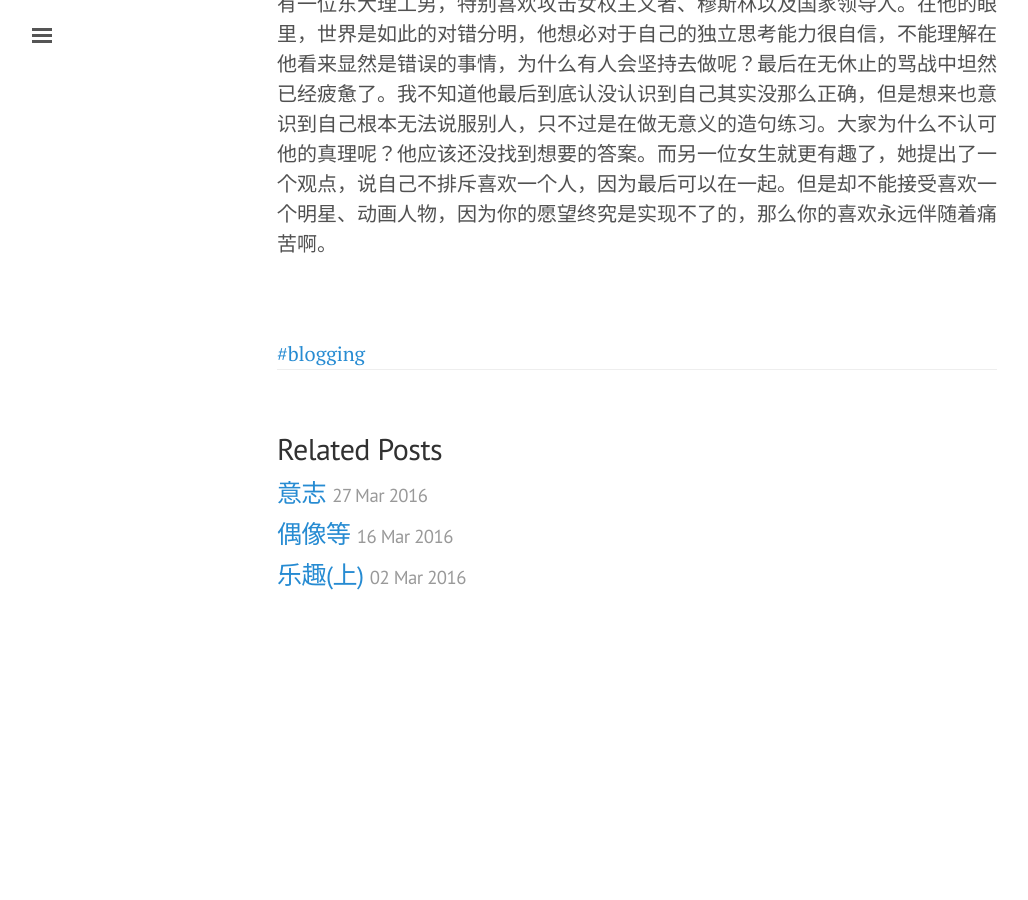
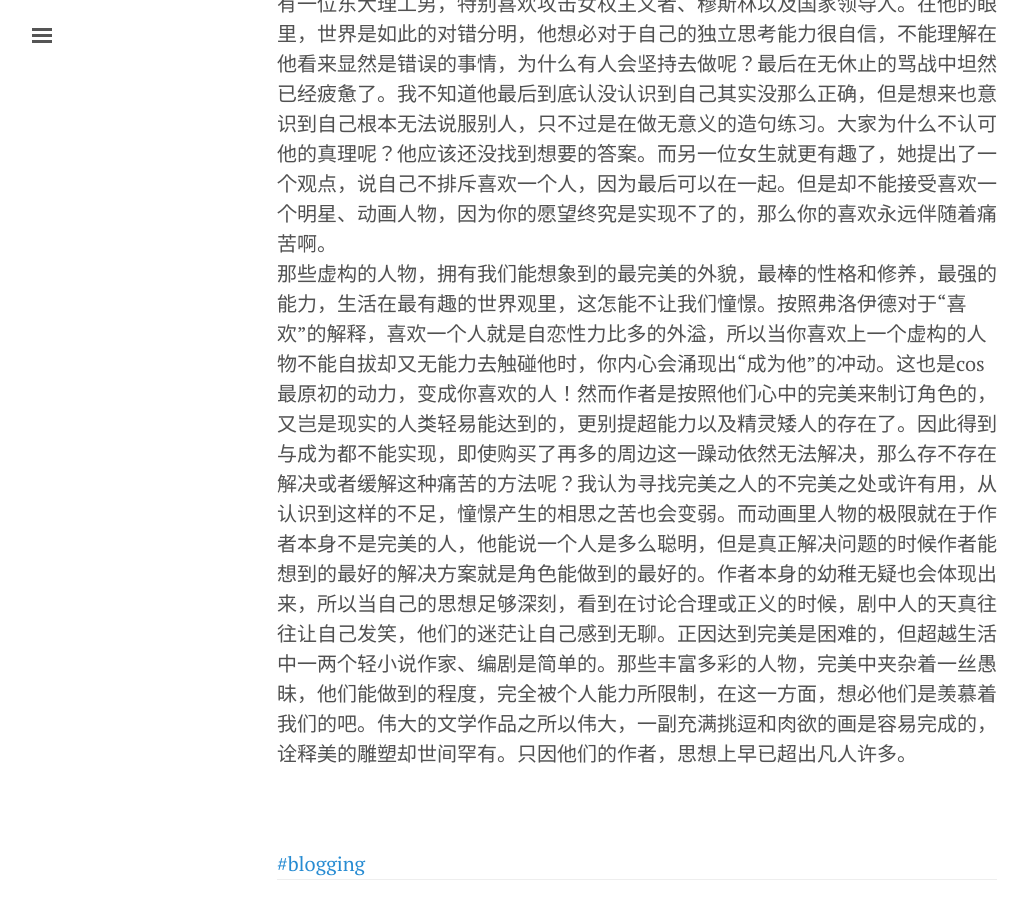
Before and after one commit to yamanka/blog, a Jekyll site: the page built from _posts/2016-04-20-杂.md, in a window 1280 px wide and 900 px high, scrolled down 1539 px. Shown: the whole window, without its empty margins (3-1031 px from the left). Built offline with Jekyll 4.4.1, drawn with Linux system fonts in a browser that asks for light colours; comment, search, counter and statistics services are not loaded; before the commit the page ends 2191 px from its top, so only the background shows below that.

Commit message:
Update 2016-04-20-杂.md

```diff
--- a/_posts/2016-04-20-杂.md
+++ b/_posts/2016-04-20-杂.md
@@ -7,4 +7,5 @@ tags: [blogging]
 ---
 真的好久都没写东西了，最近好多烦心事弄得自己很暴躁，之前从公司离职以为自己终于自由了有时间做很多事情，但是果然痛苦是普遍存在的，一个消失了剩下的就纷至沓来。转眼就要5月份了，其实想想根本就没多少可以支配的时间嘛，毕设本来觉得很简单的事情结果和论文上一比就觉得有很长的路要走。自由吗？当然是自由的，看着外面艳阳高照，随时可以出勤挥洒一波汗水。然而自己却是不能忍受一丁点不自由的，一个下午的开会预定就能破坏一早上的心情，从这个角度看，在上午的我被开会束缚住。因此有毕设要做的我，在毕设真正完成之前想必也是不自由的吧。动物与人类的区别之一，就是动物仅凭经验与本能活在当下，而人类拥有着理性足以思考未来，但是这真的是好事吗？当我们窥伺未来，规划未来的时候，痛苦和烦扰也随之而来，走在实现梦想道路上的我们，明明有着更加光明的未来，却也羡慕躺在草坪上晒太阳的狗。但要我们真的舍弃一切，过着狗一样优哉游哉的生活，却也是办不到的。吞食了智慧之果的我们无法放弃智慧，无所事事的罪恶以及对未来的恐惧会瞬间击碎那份淡然，催促着你在和大家一样的路上前进。说到底，都是自找的。<br>
 微信朋友圈向来是降低智商的地方，今天看到一条这样的转发，意思是一个男人的儿子在商场走散了，但是告诉保安保安不管，于是用消防器砸碎了周大福的玻璃橱柜，商场被封闭，保安集体出动，最后找到了他的儿子，让大家给这个男人的机智点赞。看完了我就一副mdzz的表情，中国的这些家长只要涉及到孩子方面的事情就什么底线就没有了，孩子高考时封堵道路也成了合理的事情。然而我想说的确是一种娱乐至死的社会现象，我听说娱乐至死这个词是在很久之前了，当初还不以为然，大家都开开心心的不是好事吗？但是现在看来问题就是这娱乐是不健康、无原则的，在这背后是极度的利己主义以及思想的匮乏。我们将这个故事扩展一下，如果搞破坏找孩子是值得喝彩的，那么掏出刀子杀人引来警察找孩子是不是也该点个赞呢？我们用这个来反问时多半会被认为不可理喻，因为杀人是件很严重的事，是突破了人的底线的。如果我们将人性想得恶一些，那么不能突破这条底线的理由就是杀人是要坐牢被枪毙的，这得不偿失。这看似没有什么问题，但是只是因为害怕惩罚才制止了行为是可怕的，真正阻止你的，不该因为面前是一条宝贵的人命吗？人不应该为一己之利夺取一条无辜的人命。我觉得能理解这一点的人，对于大肆破坏来寻求帮助的行为，也是不会认同的。基督教在这个年代的影响力已大不如前了，更别说在中国了，但是宗教向来和哲学捆绑的很紧，现代人尤其是很多中国人乐于标榜自己为无神论者排斥宗教思想，但是其实也在同时排斥掉了背后的哲学问题，不去想，也不去理解。在中国相比于基督教佛教更为普及些，但是同样的，对于佛学却很少有人问津，因为求佛，不过是求神帮忙实现愿望，可笑的是，其实佛教本质上也是无神的。因而那些大科学家们都信教也就不那么不能理解了，信条什么的自然是贬义词，但是信条却能让一个人在不花费太多时间思考的前提下，更像一个健康的人。然而形形色色的人，自以为摆脱了神，更加自由，熟不知早已深陷个体与欲望的牢笼中，一举一动都像被束缚着。<br>
-但是比较欣慰的是我能从现在的年轻人身上看到，他们虽然排斥或者不知道怎么思考这些问题，但是确实足够敏感去感受、发现这些问题的存在的。在我微博首页上有一位东大理工男，特别喜欢攻击女权主义者、穆斯林以及国家领导人。在他的眼里，世界是如此的对错分明，他想必对于自己的独立思考能力很自信，不能理解在他看来显然是错误的事情，为什么有人会坚持去做呢？最后在无休止的骂战中坦然已经疲惫了。我不知道他最后到底认没认识到自己其实没那么正确，但是想来也意识到自己根本无法说服别人，只不过是在做无意义的造句练习。大家为什么不认可他的真理呢？他应该还没找到想要的答案。而另一位女生就更有趣了，她提出了一个观点，说自己不排斥喜欢一个人，因为最后可以在一起。但是却不能接受喜欢一个明星、动画人物，因为你的愿望终究是实现不了的，那么你的喜欢永远伴随着痛苦啊。
+但是比较欣慰的是我能从现在的年轻人身上看到，他们虽然排斥或者不知道怎么思考这些问题，但是确实足够敏感去感受、发现这些问题的存在的。在我微博首页上有一位东大理工男，特别喜欢攻击女权主义者、穆斯林以及国家领导人。在他的眼里，世界是如此的对错分明，他想必对于自己的独立思考能力很自信，不能理解在他看来显然是错误的事情，为什么有人会坚持去做呢？最后在无休止的骂战中坦然已经疲惫了。我不知道他最后到底认没认识到自己其实没那么正确，但是想来也意识到自己根本无法说服别人，只不过是在做无意义的造句练习。大家为什么不认可他的真理呢？他应该还没找到想要的答案。而另一位女生就更有趣了，她提出了一个观点，说自己不排斥喜欢一个人，因为最后可以在一起。但是却不能接受喜欢一个明星、动画人物，因为你的愿望终究是实现不了的，那么你的喜欢永远伴随着痛苦啊。<br>
+那些虚构的人物，拥有我们能想象到的最完美的外貌，最棒的性格和修养，最强的能力，生活在最有趣的世界观里，这怎能不让我们憧憬。按照弗洛伊德对于“喜欢”的解释，喜欢一个人就是自恋性力比多的外溢，所以当你喜欢上一个虚构的人物不能自拔却又无能力去触碰他时，你内心会涌现出“成为他”的冲动。这也是cos最原初的动力，变成你喜欢的人！然而作者是按照他们心中的完美来制订角色的，又岂是现实的人类轻易能达到的，更别提超能力以及精灵矮人的存在了。因此得到与成为都不能实现，即使购买了再多的周边这一躁动依然无法解决，那么存不存在解决或者缓解这种痛苦的方法呢？我认为寻找完美之人的不完美之处或许有用，从认识到这样的不足，憧憬产生的相思之苦也会变弱。而动画里人物的极限就在于作者本身不是完美的人，他能说一个人是多么聪明，但是真正解决问题的时候作者能想到的最好的解决方案就是角色能做到的最好的。作者本身的幼稚无疑也会体现出来，所以当自己的思想足够深刻，看到在讨论合理或正义的时候，剧中人的天真往往让自己发笑，他们的迷茫让自己感到无聊。正因达到完美是困难的，但超越生活中一两个轻小说作家、编剧是简单的。那些丰富多彩的人物，完美中夹杂着一丝愚昧，他们能做到的程度，完全被个人能力所限制，在这一方面，想必他们是羡慕着我们的吧。伟大的文学作品之所以伟大，一副充满挑逗和肉欲的画是容易完成的，诠释美的雕塑却世间罕有。只因他们的作者，思想上早已超出凡人许多。
```
